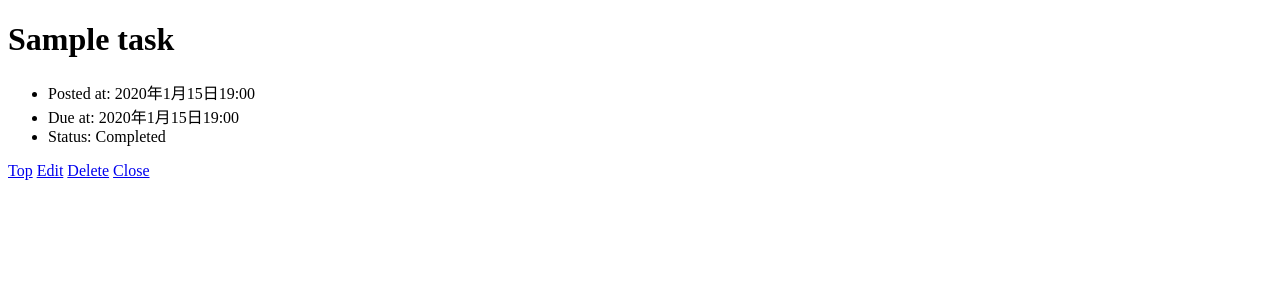
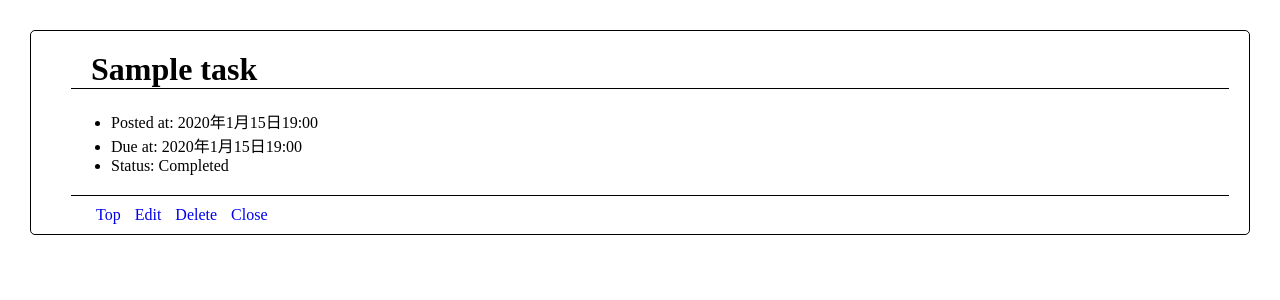
Before and after one commit to s1f10220182/django-test-exercise, a Django app: page /1/ in a window 1280 px wide. Shown: the top 300 px of the page. Run offline with Django 4.2, Linux system fonts and the light colour scheme; tables that the repository leaves empty hold one stand-in row (values such as "Sample post").

Commit message:
add css in detailpage

```diff
--- /dev/null
+++ b/todo/static/css/detail.css
@@ -0,0 +1,36 @@
+body {
+    margin: 0;
+}
+
+.object {
+    margin: 30px;
+    padding: 20px 20px 10px 20px;
+    border: 1px solid black;
+    border-radius: 5px;
+}
+
+h1 {
+    margin: 0 0 20px 20px;
+    border-bottom: 1px solid black;
+    padding-left: 20px;
+}
+
+.linkBox {
+    margin: 10px 0 0 40px;
+    width:
+}
+
+.linkBox a {
+    text-decoration: none;
+    margin: 5px;
+}
+
+ul {
+    margin-bottom: 0;
+    padding-bottom: 20px;
+}
+
+.content {
+    border-bottom: 1px solid black;
+    margin-left: 20px;
+}
--- a/todo/templates/todo/detail.html
+++ b/todo/templates/todo/detail.html
@@ -6,10 +6,13 @@
     <title>To Do Application</title>
     <meta charset="UTF-8">
     <meta name="author" content="INIAD">
+    <link rel="stylesheet" type="text/css" href="{% static 'css/detail.css' %}">
   </head>
 
   <body>
+    <div class="object">
     <h1>{{ task.title }}</h1>
+    <div class="content">
     <ul>
       <li>Posted at: {{ task.posted_at }}</li>
       {% if task.due_at %}
@@ -21,8 +24,9 @@
       <li>Status: Not Completed</li>
       {% endif %}
     </ul>
+  </div>
 
-    <div>
+    <div class="linkBox">
       <a href="{% url 'index' %}">Top</a>
 
       <a href="{% url 'update' task.id %}">Edit</a>
@@ -30,6 +34,7 @@
       <a href="{% url 'delete' task.id %}">Delete</a>
       <a href="{% url 'close' task.id %}">Close</a>
     </div>
+  </div>
   </body>
 
 </html>
```
